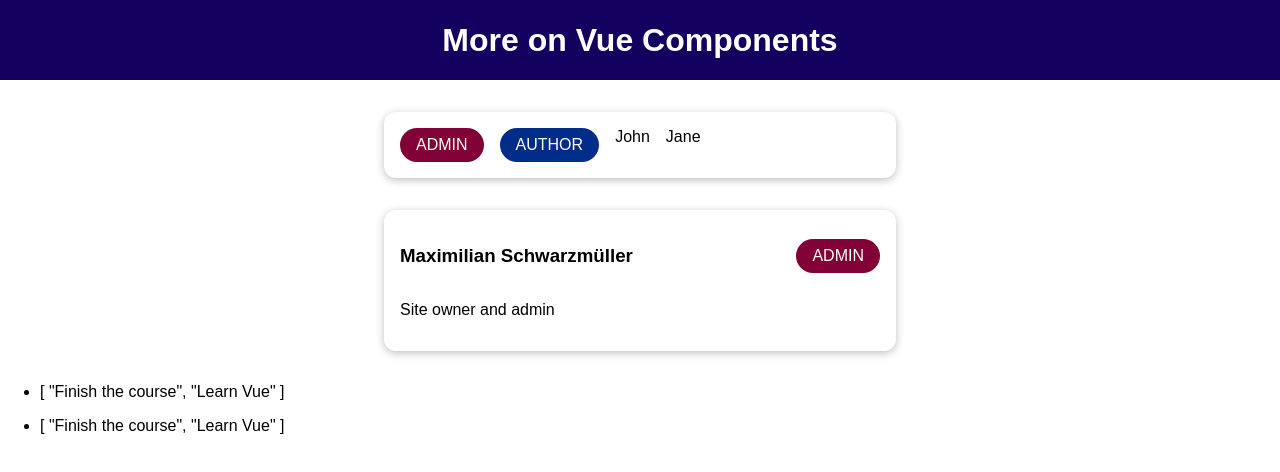
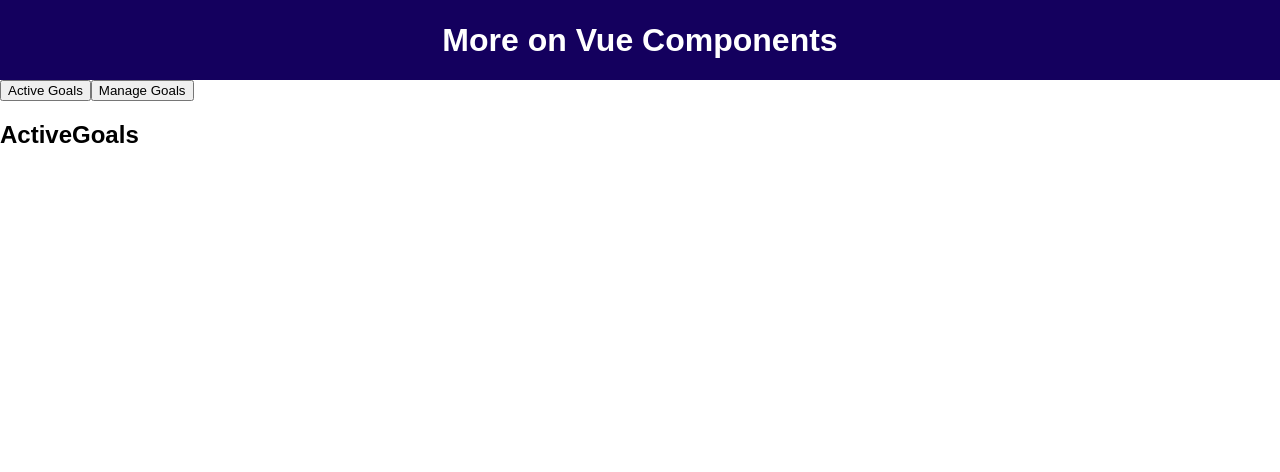
Before and after one commit to erictseng89/udemy-vue3, a Vue app: page / in a window 1280 px wide. Shown: the top 472 px of the page. Built offline with nearby package versions, Linux system fonts and the light colour scheme.

Commit message:
module08-ep144: <component :is=""> dynamic components, <keep-alive>, <teleport to="">

```diff
--- a/src/App.vue
+++ b/src/App.vue
@@ -1,39 +1,45 @@
 <template>
   <div>
     <the-header></the-header>
-    <badge-list></badge-list>
-    <user-info
-      :full-name="activeUser.name"
-      :info-text="activeUser.description"
-      :role="activeUser.role"
-    ></user-info>
-    <course-goals #default="slotProps">
-      <p>{{ slotProps.item }}</p>
-    </course-goals>
+    <button @click="setSelectedComponent('active-goals')">Active Goals</button>
+    <button @click="setSelectedComponent('manage-goals')">Manage Goals</button>
+    <!-- <active-goals v-if="selectGoals === 'active-goals'"></active-goals>
+    <manage-goals v-if="selectGoals === 'manage-goals'"></manage-goals> -->
+    <keep-alive>
+      <component :is="selectGoals" />
+    </keep-alive>
   </div>
 </template>
 
 <script>
 import TheHeader from "./components/TheHeader.vue";
-import BadgeList from "./components/BadgeList.vue";
-import UserInfo from "./components/UserInfo.vue";
-import CourseGoals from "./components/CourseGoals.vue";
+import ActiveGoals from "./components/ActiveGoals.vue";
+import ManageGoals from "./components/ManageGoals.vue";
+// import BadgeList from "./components/BadgeList.vue";
+// import UserInfo from "./components/UserInfo.vue";
+// import CourseGoals from "./components/CourseGoals.vue";
 
 export default {
   components: {
     TheHeader,
-    BadgeList,
-    UserInfo,
-    CourseGoals,
+    ActiveGoals,
+    ManageGoals,
+    // BadgeList, UserInfo, CourseGoals,
   },
   data() {
     return {
+      selectGoals: "active-goals",
       activeUser: {
         name: "Maximilian Schwarzmüller",
         description: "Site owner and admin",
         role: "admin",
       },
     };
+  },
+  methods: {
+    setSelectedComponent(cmp) {
+      this.selectGoals = cmp;
+    },
   },
 };
 </script>
--- /dev/null
+++ b/src/components/ActiveGoals.vue
@@ -0,0 +1,10 @@
+<template>
+  <h2>ActiveGoals</h2>
+</template>
+
+<script>
+export default {};
+</script>
+
+<style>
+</style>
--- /dev/null
+++ b/src/components/ErrorAlert.vue
@@ -0,0 +1,20 @@
+<template>
+  <dialog open>
+    <slot />
+  </dialog>
+</template>
+
+<script>
+export default {};
+</script>
+
+<style>
+dialog {
+  position: fixed;
+  top: 20vh;
+  left: 30%;
+  width: 40%;
+  background-color: white;
+  box-shadow: 0 2px 8px rgba(0, 0, 0, 0.25);
+}
+</style>
--- /dev/null
+++ b/src/components/ManageGoals.vue
@@ -0,0 +1,36 @@
+<template>
+  <h2>ManageGoals</h2>
+  <input type="text" ref="input" />
+  <button @click="setGoal">Submit</button>
+  <teleport to="body">
+    <error-alert v-if="inputIsInvalid">
+      The input is invalid.
+      <button @click="inputIsInvalid = false">
+        I acknowldge this grave mistake
+      </button>
+    </error-alert>
+  </teleport>
+</template>
+
+<script>
+import ErrorAlert from "./ErrorAlert.vue";
+
+export default {
+  components: {
+    ErrorAlert,
+  },
+  data() {
+    return {
+      inputIsInvalid: false,
+    };
+  },
+  methods: {
+    setGoal() {
+      const enteredValue = this.$refs.input.value;
+      if (enteredValue === "") {
+        this.inputIsInvalid = true;
+      }
+    },
+  },
+};
+</script>
```
Also changed, not shown: 1 other file (tests, documents, lock files or other folders).
